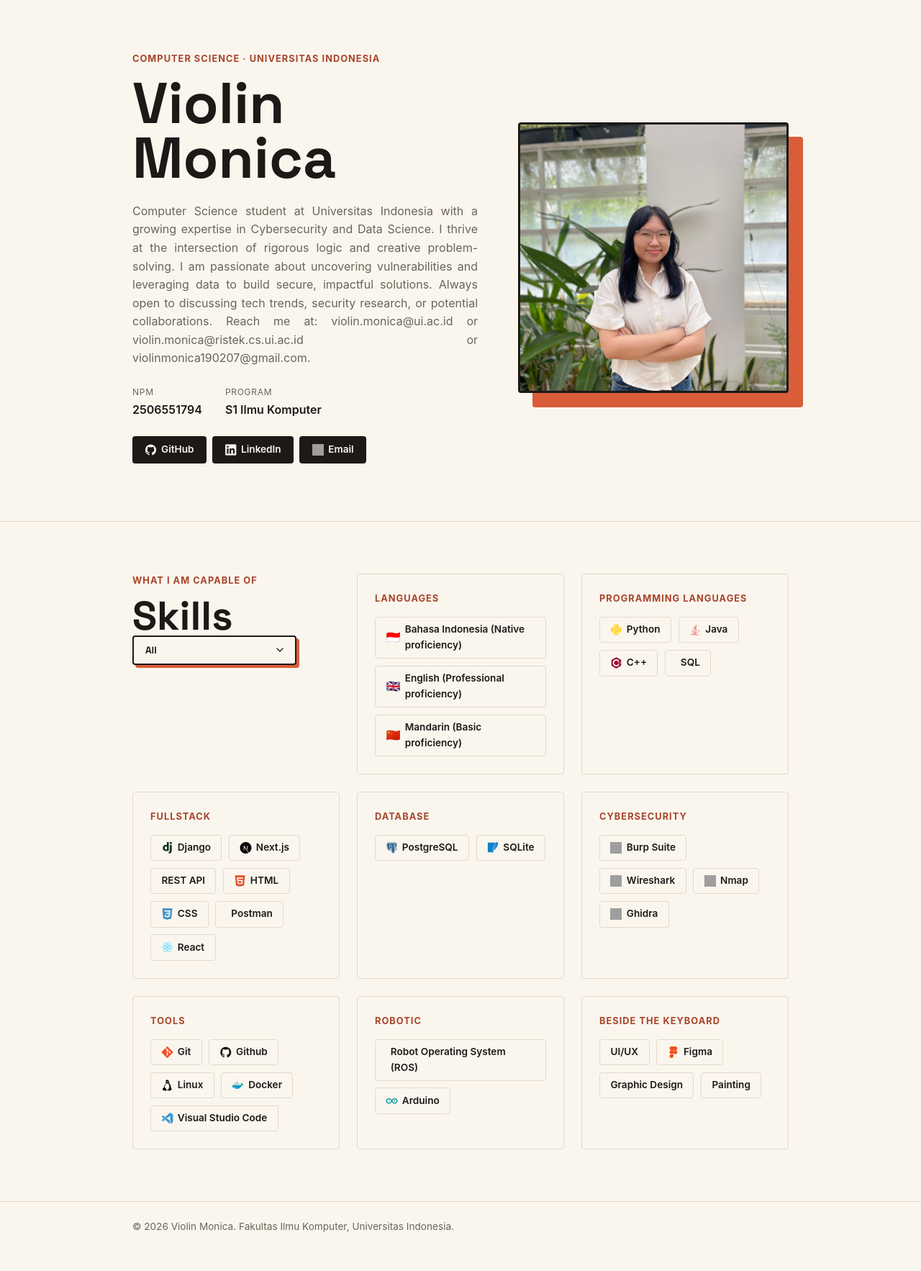
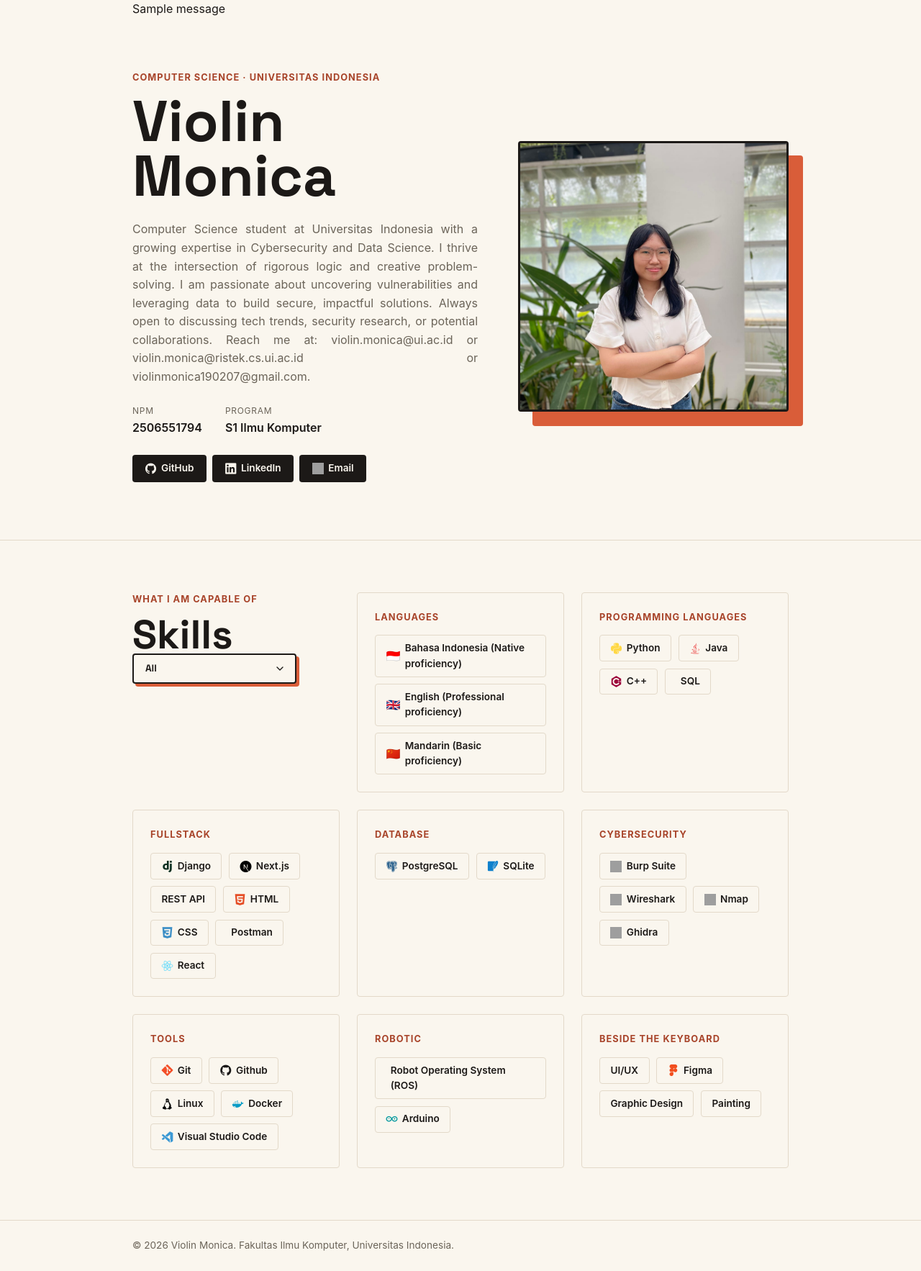
Before and after one commit to ViolinMonica/portfolio, a Django app: page / in a window 1280 px wide. Shown: the part 74-1840 px from the top of the page at 72% size. Before the commit the page ends 1786 px from the top, so only its background shows below. Run offline with Django 5.2, Linux system fonts and the light colour scheme; tables that the repository leaves empty hold one stand-in row (values such as "Sample post"); one stand-in notice (Sample message) is shown; grey boxes are pictures that could not be loaded.

Commit message:
fix(ui): render django messages in base template

```diff
--- a/templates/base.html
+++ b/templates/base.html
@@ -17,11 +17,18 @@
         <nav>
             <a href="{% url 'main:show_main' %}">Profile</a>
             <a href="{% url 'main:show_experience' %}">Experience</a>
-            <a href="{% url 'main:show_main' %}#skills">Skills</a>
+            <a href="{% url 'main:show_skills' %}">Skills</a>
             <a href="{% url 'main:show_projects' %}">Projects</a>
         </nav>
     </div>
   </header>
+   {% if messages %}
+    <div class="container">
+      {% for message in messages %}
+        <p class="form-message {{ message.tags }}">{{ message }}</p>
+      {% endfor %}
+    </div>
+  {% endif %}
   {% block content %} {% endblock content %}
 
   <footer class="site-footer">
```
